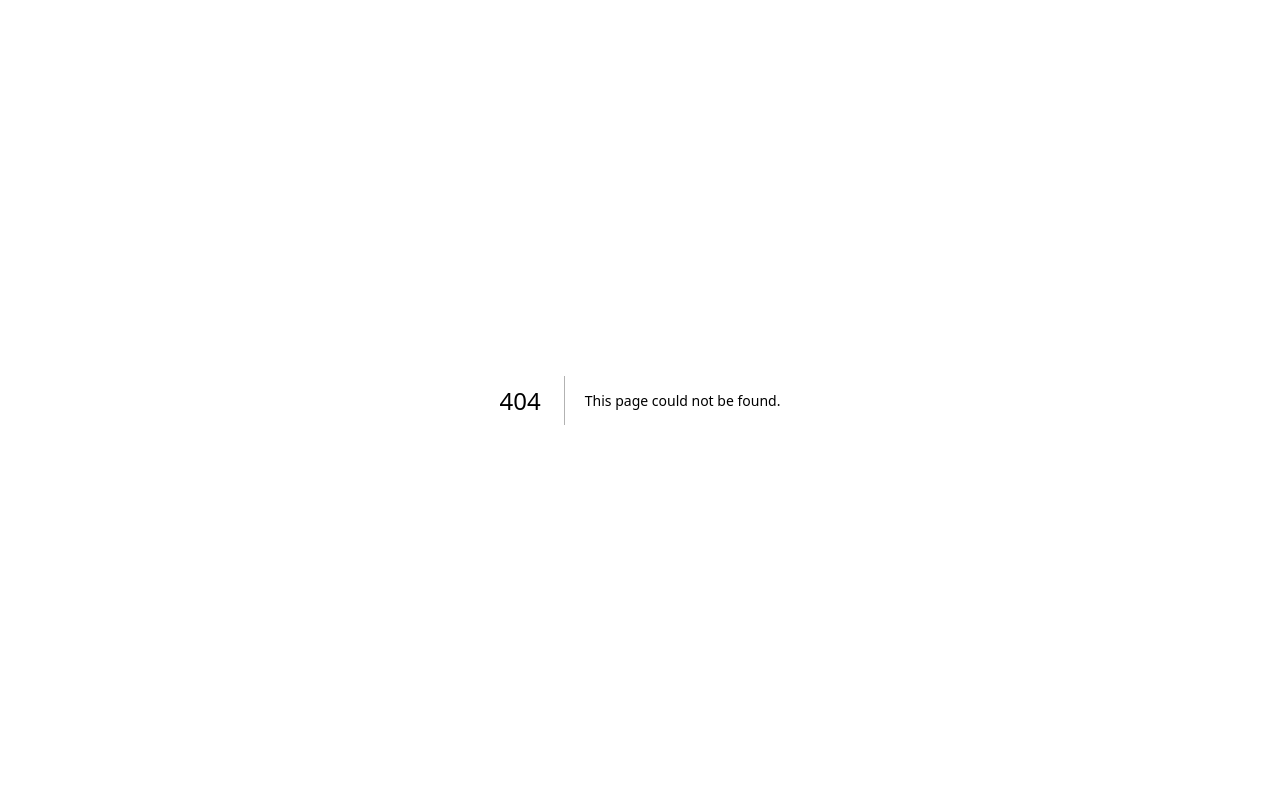
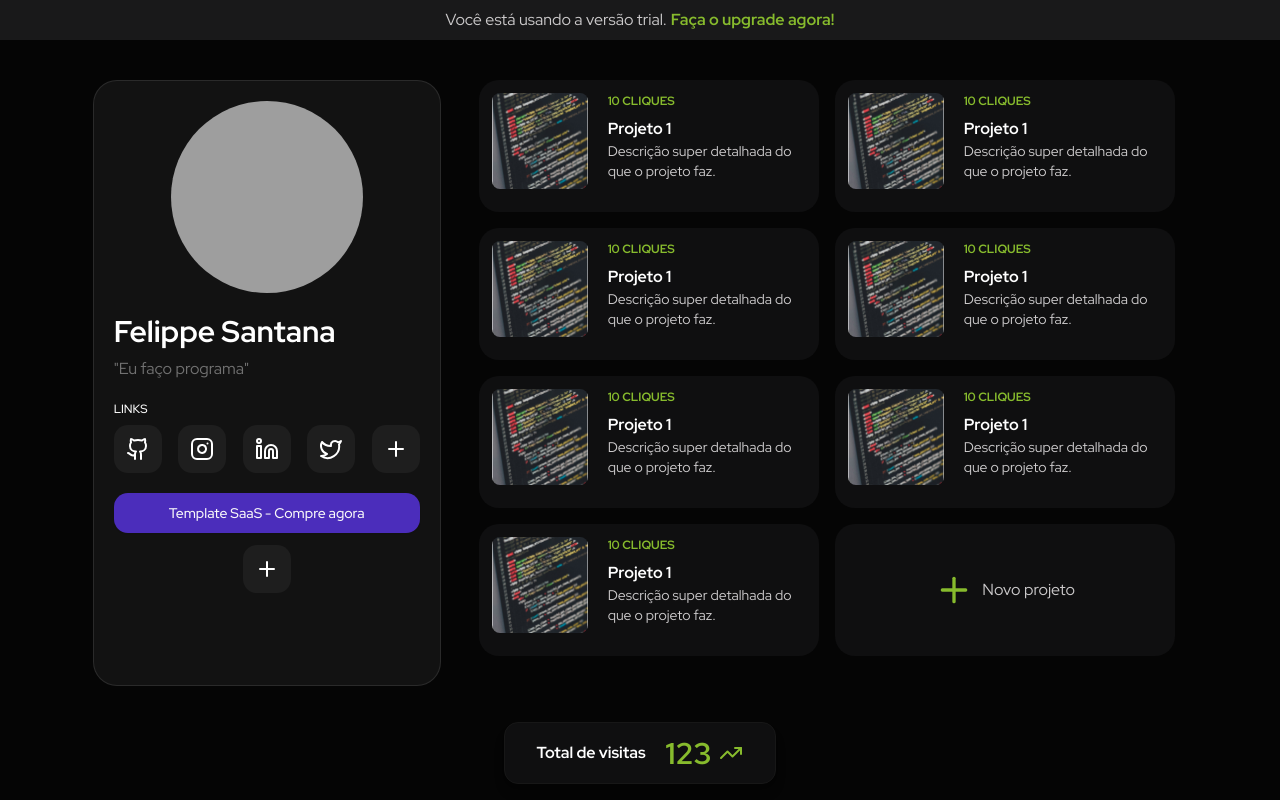
Before and after one commit to felippefsantana/project-in-bio, a Next.js app: page /1 in a window 1280 px wide. Before the commit this address had no page. Built offline with nearby package versions, Linux system fonts and the light colour scheme; grey boxes are pictures that could not be loaded.

Commit message:
add profile page

```diff
--- /dev/null
+++ b/app/(pages)/[profileId]/page.tsx
@@ -0,0 +1,46 @@
+import { ProjectCard } from '@/components/commons/project-card'
+import { TotalVisits } from '@/components/commons/total-visits'
+import { UserCard } from '@/components/commons/user-card'
+import { Plus } from 'lucide-react'
+
+type ProfilePageProps = {
+  params: Promise<{ profileId: string }>
+}
+
+export default async function ProfilePage({ params }: ProfilePageProps) {
+  const { profileId } = await params
+
+  return (
+    <div className="relative h-screen flex p-20 overflow-hidden">
+      <div className="fixed top-0 left-0 w-full flex justify-center items-center gap-1 py-2 bg-background-tertiary">
+        <span>Você está usando a versão trial.</span>
+        <button className="text-accent-green font-bold">
+          Faça o upgrade agora!
+        </button>
+      </div>
+
+      <div className="w-1/2 flex justify-center h-min">
+        <UserCard />
+      </div>
+
+      <div className="w-full flex justify-center content-start gap-4 flex-wrap overflow-y-auto">
+        <ProjectCard />
+        <ProjectCard />
+        <ProjectCard />
+        <ProjectCard />
+        <ProjectCard />
+        <ProjectCard />
+        <ProjectCard />
+
+        <button className="w-[340px] h-[132px] rounded-[20px] bg-background-secondary flex items-center gap-2 justify-center hover:border hover:border-dashed border-border-secondary">
+          <Plus className="size-10 text-accent-green" />
+          <span>Novo projeto</span>
+        </button>
+      </div>
+
+      <div className="absolute bottom-4 right-0 left-0 w-min mx-auto">
+        <TotalVisits />
+      </div>
+    </div>
+  )
+}
--- /dev/null
+++ b/app/(pages)/criar/page.tsx
@@ -0,0 +1,29 @@
+import { Header } from '@/components/landing-page/header'
+import { Button } from '@/components/ui/button'
+import { Input } from '@/components/ui/input'
+import { Rocket } from 'lucide-react'
+
+export default function CreatePage() {
+  return (
+    <div>
+      <Header />
+      <div className="h-screen flex flex-col gap-10 items-center justify-center max-w-xl mx-auto">
+        <div className="flex items-center gap-4">
+          <h1 className="text-4xl font-bold text-white">Escolha seu link</h1>
+          <Rocket className="size-10" />
+        </div>
+
+        <form className="w-full flex items-center gap-2">
+          <span className="text-white">projectinbio.com/</span>
+          <Input />
+          <Button className="w-[126px]" size="lg">
+            Criar
+          </Button>
+        </form>
+        <div>
+          <span className='text-accent-pink'>Erro de exemplo</span>
+        </div>
+      </div>
+    </div>
+  )
+}
--- a/app/components/commons/project-card.tsx
+++ b/app/components/commons/project-card.tsx
@@ -1,6 +1,6 @@
 export function ProjectCard() {
   return (
-    <div className="w-[430px] h-[132px] flex gap-5 bg-background-secondary p-3 rounded-[20px] border border-transparent hover:border-border-secondary">
+    <div className="w-[340px] h-[132px] flex gap-5 bg-background-secondary p-3 rounded-[20px] border border-transparent hover:border-border-secondary">
       <div className="size-24 rounded-md overflow-hidden shrink-0">
         <img
           src="/project1.jpg"
```
